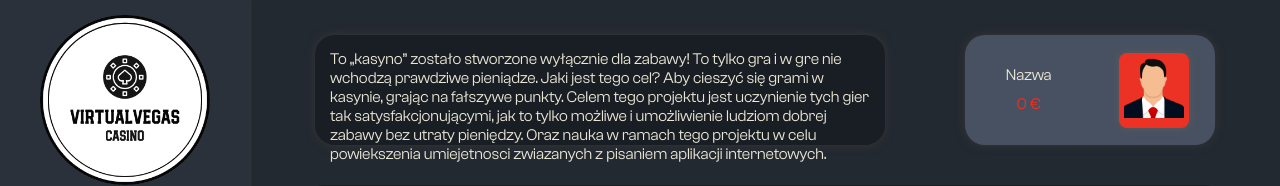
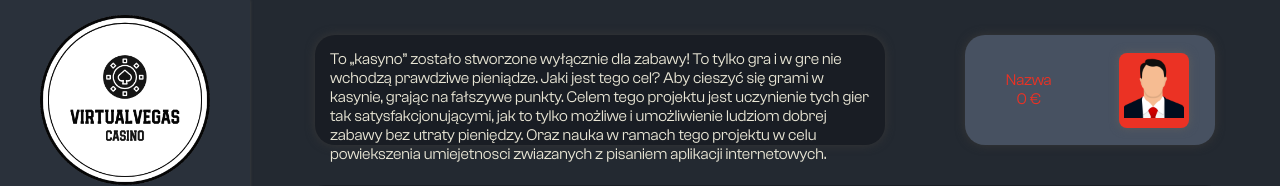
Before and after one commit to Igor-Sarwinski/Kasyno-Internetowe, a Vue app in the folder frontend/: page /roulette in a window 1280 px wide. Shown: the top 186 px of the page. Built offline with nearby package versions, Linux system fonts and the light colour scheme; no server answers; a small style sheet from the web is missing.

Commit message:
male fixy
male fixy

```diff
--- a/frontend/src/assets/styles/header.scss
+++ b/frontend/src/assets/styles/header.scss
@@ -19,6 +19,7 @@
   }
   &-profile{
   background-color: $background-mega-light ;
+
     height: 100%;
     margin:15px 40px;
     border-radius: 20px;
@@ -28,10 +29,15 @@
     justify-content: space-around;
     align-items: center;
     box-shadow: 0 0 10px #373737;
+    text-decoration: none;
     &-infos{
+
+      text-decoration: none;
+      color: $red-accents;
       width: 30%;
       text-align: center;
       &-text{
+        text-decoration: none !important;
         margin:10px 0;
         &--red{
           color:$red-accents;
--- a/frontend/src/assets/styles/main.css
+++ b/frontend/src/assets/styles/main.css
@@ -335,12 +335,16 @@ body {
   justify-content: space-around;
   align-items: center;
   box-shadow: 0 0 10px #373737;
+  text-decoration: none;
 }
 .page__header-profile-infos {
+  text-decoration: none;
+  color: #EB3224;
   width: 30%;
   text-align: center;
 }
 .page__header-profile-infos-text {
+  text-decoration: none !important;
   margin: 10px 0;
 }
 .page__header-profile-infos-text--red {
--- a/frontend/src/components/HeaderPanel.vue
+++ b/frontend/src/components/HeaderPanel.vue
@@ -13,15 +13,19 @@ onMounted(() => {
           To „kasyno” zostało stworzone wyłącznie dla zabawy! To tylko gra i w gre nie wchodzą prawdziwe pieniądze. Jaki jest tego cel? Aby cieszyć się grami w kasynie, grając na fałszywe punkty. Celem tego projektu jest uczynienie tych gier tak satysfakcjonującymi, jak to tylko możliwe i umożliwienie ludziom dobrej zabawy bez utraty pieniędzy. Oraz nauka w ramach tego projektu w celu powiekszenia umiejetnosci zwiazanych z pisaniem aplikacji internetowych.
         </span>
       </div>
+
       <div class="page__header-profile">
+
         <div class="page__header-profile-infos">
-          <p class="page__header-profile-infos-text">{{user?.nickname || 'Nazwa' }}</p>
-          <p class="page__header-profile-infos-text page__header-profile-infos-text--red">{{ user?.money || 0  }} €</p>
-
+          <span class="page__header-profile-infos-text"><p>{{user?.nickname || 'Nazwa' }}</p></span>
+          <span class="page__header-profile-infos-text page__header-profile-infos-text--red"><p>{{ user?.money || 0  }} €</p></span>
         </div>
+        <router-link :to="'/profile'">
         <div class="page__header-profile-avatar">
           <img class="page__header-profile-avatar-image" src="../assets/img/avatar.jpeg" alt="logo"/>
         </div>
+        </router-link>
       </div>
+
     </div>
 </template>
--- a/frontend/src/components/SideMenu.vue
+++ b/frontend/src/components/SideMenu.vue
@@ -25,8 +25,10 @@ const menuItems = ref([
     </div>
     <div class="menu__profile">
       <div class="menu__profile-avatar">
+        <router-link :to="'/profile'">
         <div class="menu__profile-avatar-background"/>
         <img alt="logo" class="menu__profile-avatar-image" src="../assets/img/avatar.jpeg"/>
+        </router-link>
       </div>
       <div class="menu__profile-name">
         <h5 class="login-panel__profile-name-text">{{user?.name || 'Imię' }}</h5>
```
Also changed, not shown: 1 other file (tests, documents, lock files or other folders).
